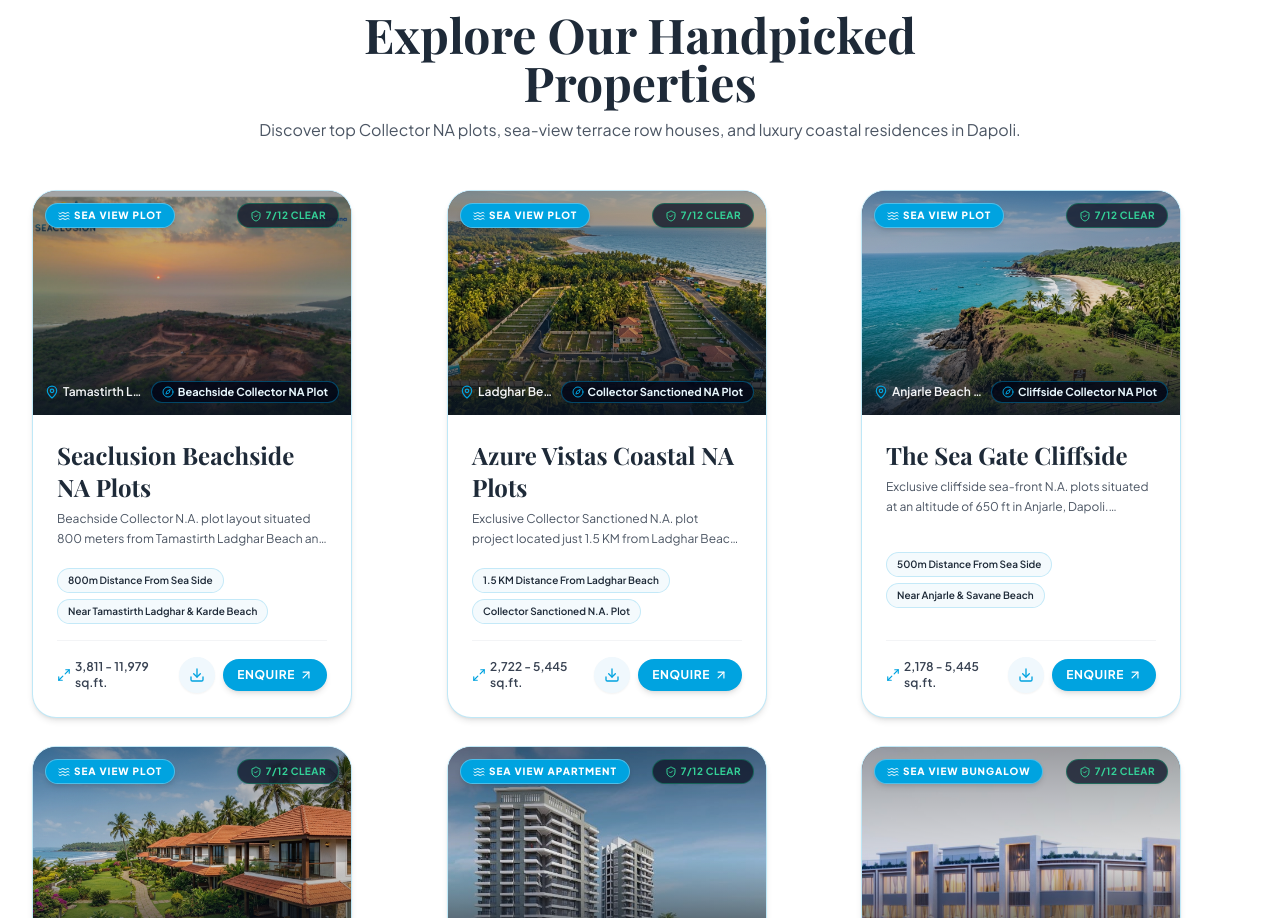
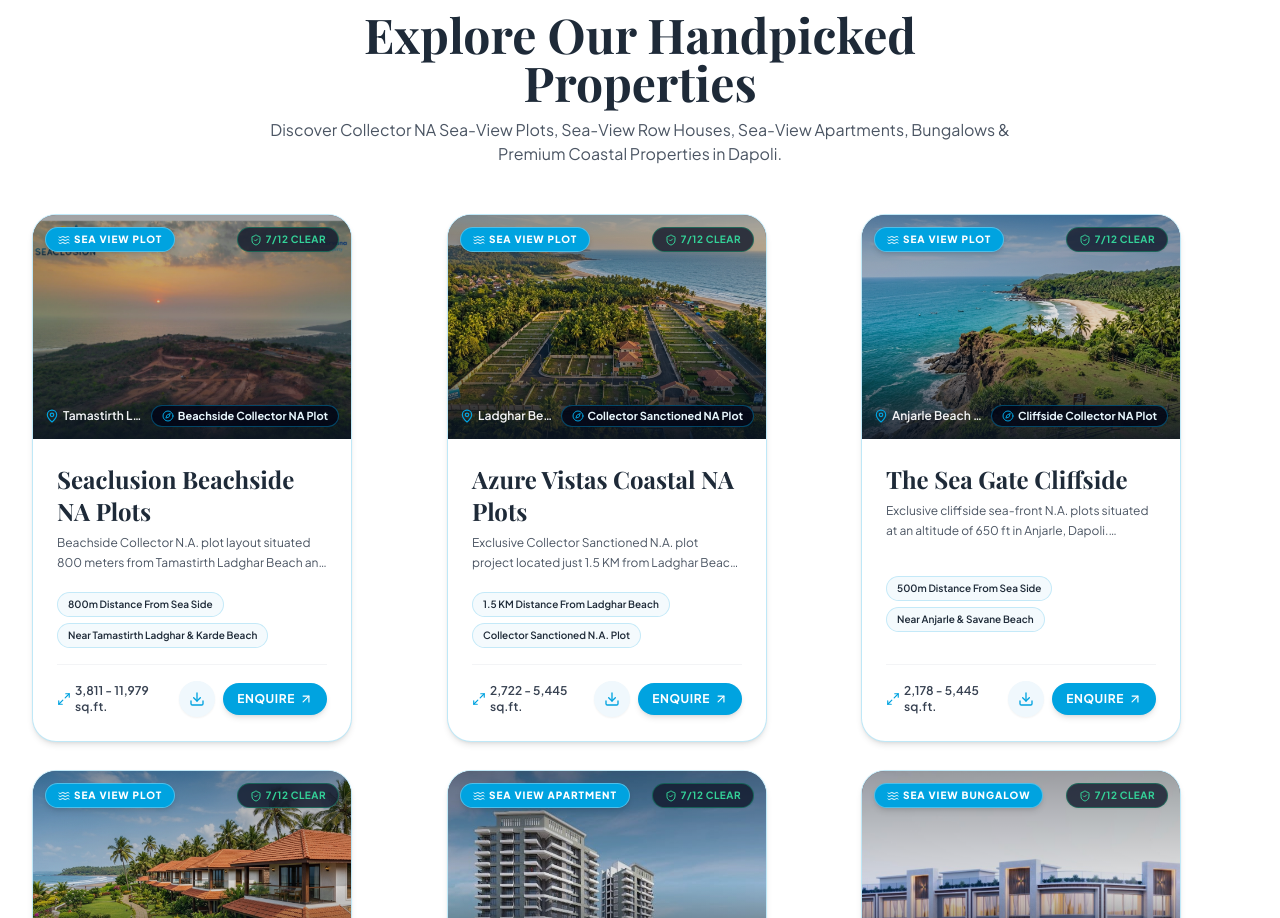
Before and after one commit to neuronexuspvtltd/kokan-nirvana-, a React (Vite) app: page / in a window 1280 px wide. Shown: the part 2787-3705 px from the top of the page. Built offline with nearby package versions, Linux system fonts and the light colour scheme; no server answers; a web font is replaced by a local one.

Commit message:
Update Featured Properties section subtitle to comprehensive category overview line

```diff
--- a/src/pages/HomePage.jsx
+++ b/src/pages/HomePage.jsx
@@ -46,7 +46,7 @@ export default function HomePage() {
           <SectionHeading
             tag="Featured Collections"
             title="Explore Our Handpicked Properties"
-            subtitle="Discover top Collector NA plots, sea-view terrace row houses, and luxury coastal residences in Dapoli."
+            subtitle="Discover Collector NA Sea-View Plots, Sea-View Row Houses, Sea-View Apartments, Bungalows & Premium Coastal Properties in Dapoli."
           />
 
           {/* On Mobile: Horizontal Swipeable Carousel | On Desktop: Tight gap 3-column grid for wider chunky cards */}
--- a/src/pages/PropertiesPage.jsx
+++ b/src/pages/PropertiesPage.jsx
@@ -38,7 +38,7 @@ export default function PropertiesPage() {
       <SubpageHero
         tag="Complete Portfolio"
         title="Properties & Coastal Sites"
-        subtitle="Browse all Collector N.A. plots, sea-view terrace row houses, ready cottages, and coastal agricultural land parcels in Dapoli."
+        subtitle="Discover Collector NA Sea-View Plots, Sea-View Row Houses, Sea-View Apartments, Bungalows & Premium Coastal Properties in Dapoli."
         bgImage="https://images.unsplash.com/photo-1512917774080-9991f1c4c750?auto=format&fit=crop&w=2000&q=85"
       />
 
```
Also changed, not shown: 2 other files (tests, documents, lock files or other folders).
